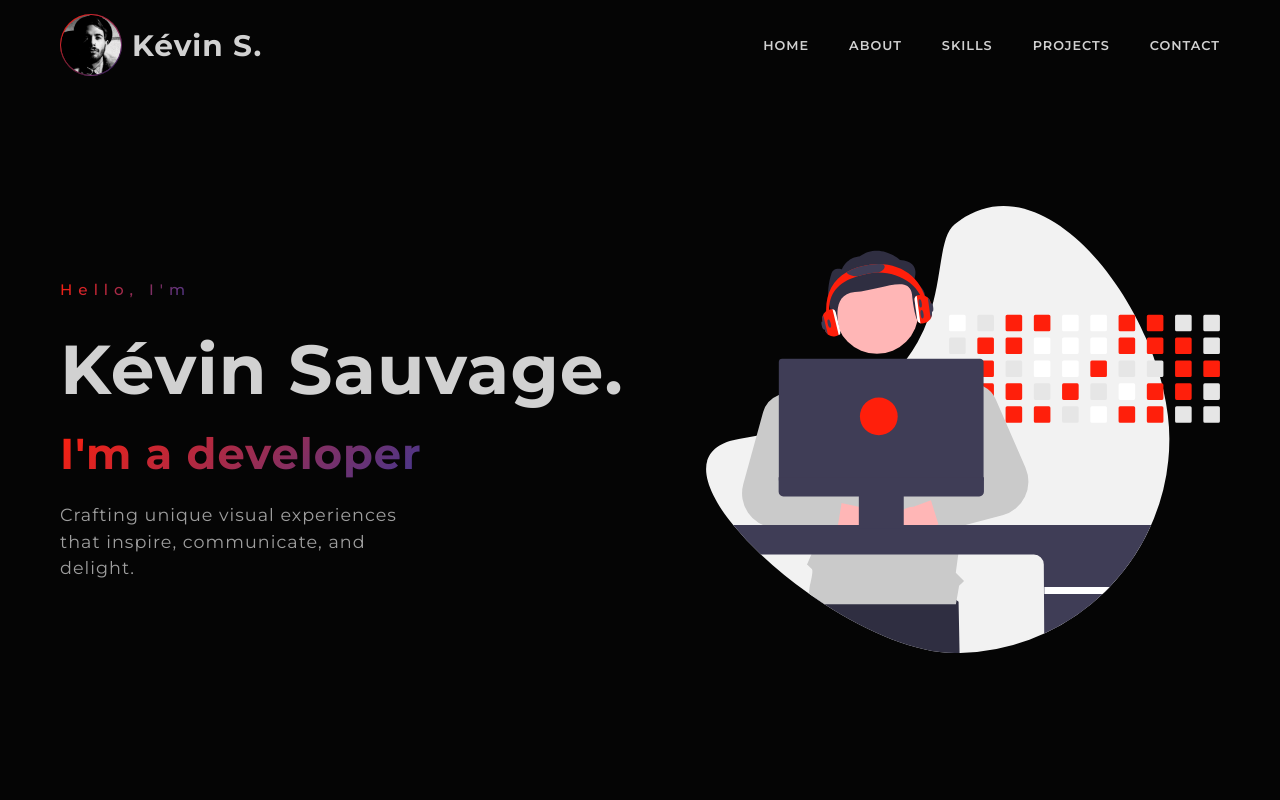
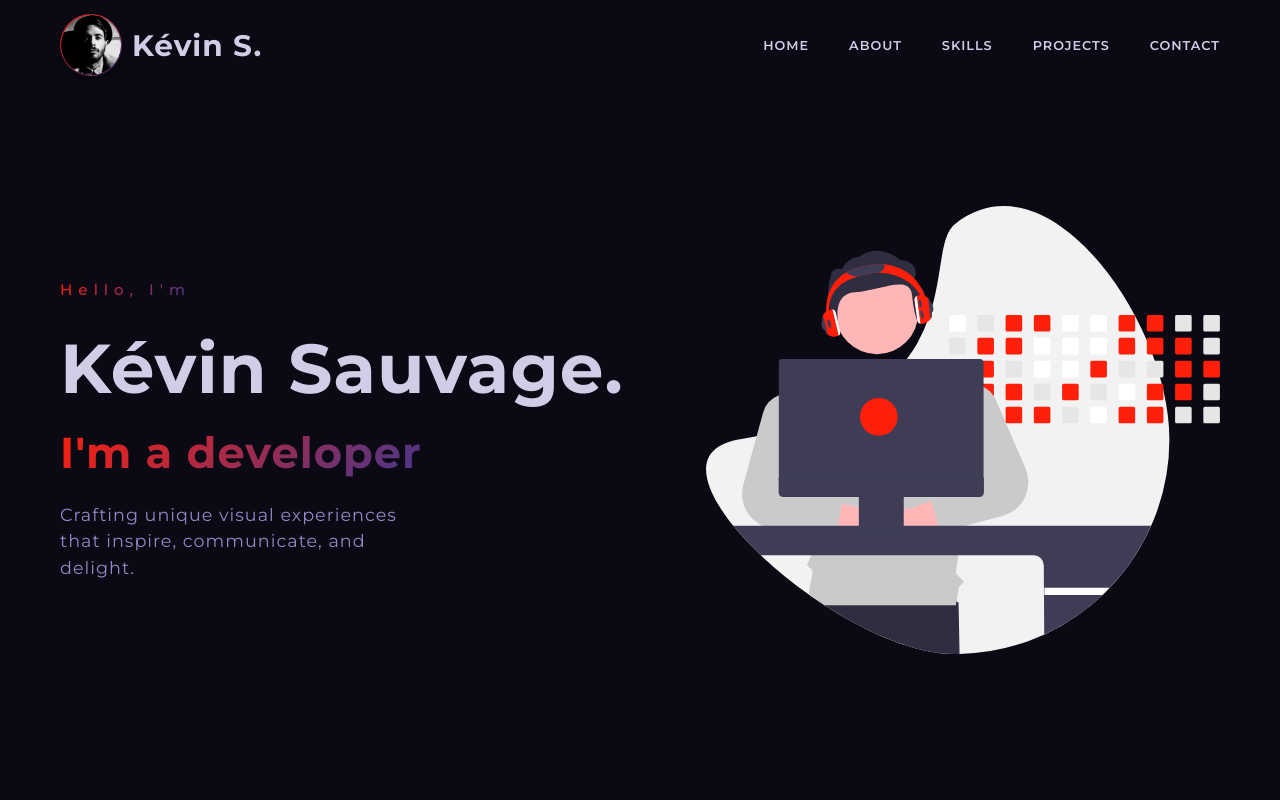
Before and after one commit to kevinsauvage/next-portfolio, a Next.js app: page / in a window 1280 px wide. Shown: the top 800 px of the page. Built offline with nearby package versions, Linux system fonts and the light colour scheme.

Commit message:
update colors

```diff
--- a/src/component/Banner/Banner.jsx
+++ b/src/component/Banner/Banner.jsx
@@ -2,24 +2,20 @@
 import Image from 'next/image';
 
 import portrait from '../../images/banner.svg';
-import SlideUpAndFadeIn from '../SlideUpAndFadeIn/SlideUpAndFadeIn';
 
 import styles from './Banner.module.scss';
 
 const Banner = () => (
   <section className={styles.Banner}>
     <main className={styles.main}>
-      <SlideUpAndFadeIn>
       <small>Hello, I'm</small>
       <h1>Kévin Sauvage.</h1>
       <h2> I'm a developer</h2>
       <p className={styles.subtitle}>
         Crafting unique visual experiences that inspire, communicate, and delight.
       </p>
-      </SlideUpAndFadeIn>
     </main>
     <aside className={styles.aside}>
-      <SlideUpAndFadeIn>
       <Image
         width="851"
         height="741"
@@ -28,7 +24,6 @@ const Banner = () => (
         alt="illustration"
         priority
       />
-      </SlideUpAndFadeIn>
     </aside>
   </section>
 );
--- a/src/component/Button/Button.module.scss
+++ b/src/component/Button/Button.module.scss
@@ -7,6 +7,8 @@
   border: none;
   border-radius: $radius_2;
   background-color: transparent;
+  box-shadow: $shadow_1;
+
   cursor: pointer;
   font-weight: 500;
   @include font-size(1rem, 1rem);
@@ -19,10 +21,10 @@
   }
 
   &.default {
+    border: 1px solid var(--secondary);
     background-color: var(--primary);
     background-image: $gradient_1;
     color: whitesmoke;
-
     svg {
       color: whitesmoke;
     }
--- a/src/component/Contact/Contact.module.scss
+++ b/src/component/Contact/Contact.module.scss
@@ -16,8 +16,9 @@
     flex-direction: column;
     border: 1px solid var(--surface-700);
     border-radius: $radius_1;
+    background-color: var(--surface-800);
+    box-shadow: $shadow_2;
     @include padding;
-    background-color: var(--surface-800);
 
     .row {
       display: grid;
@@ -56,7 +57,7 @@
       border-radius: $radius_2;
       margin-bottom: 1rem;
       background: var(--surface-700);
-      box-shadow: $shadow_2;
+      box-shadow: $shadow_1;
       color: var(--on-surface-100);
       @include font-size(0.9rem, 1rem);
 
@@ -80,7 +81,7 @@
       border-radius: $radius_2;
       margin-bottom: 1rem;
       background: var(--surface-700);
-      box-shadow: $shadow_2;
+      box-shadow: $shadow_1;
       color: var(--on-surface-100);
       resize: none;
       @include font-size(0.9rem, 1rem);
--- a/src/component/GradientBorder/GradientBorder.module.scss
+++ b/src/component/GradientBorder/GradientBorder.module.scss
@@ -7,4 +7,5 @@
   justify-content: center;
   padding: 1px;
   background-image: $gradient_1;
+  box-shadow: $shadow_1;
 }
--- a/src/component/Header/Header.module.scss
+++ b/src/component/Header/Header.module.scss
@@ -17,9 +17,10 @@
   top: 0;
   right: 0;
   left: 0;
-  animation: fadeIn 1s ease-in forwards;
+  animation: fadeIn 0.4s cubic-bezier(0.25, 0.46, 0.45, 0.94) both;
   box-shadow: $shadow_2;
-  opacity: 0.7;
+  opacity: 0;
+  transform: translateY(-100px);
 }
 
 .container {
@@ -40,12 +41,12 @@
 
 @keyframes fadeIn {
   0% {
-    top: -100px;
     opacity: 0;
+    transform: translateY(-100px);
   }
 
   100% {
-    top: 0px;
     opacity: 1;
+    transform: translateY(0px);
   }
 }
--- a/styles/animation.scss
+++ b/styles/animation.scss
@@ -1,21 +1,22 @@
 @mixin slideUpAndFadeIn {
   opacity: 0;
-  transform: translateY(40px) scale(0.95);
+  transform: translateY(300px);
+  will-change: transform, opacity;
 
   &--onScreen {
-    animation: slideUpAndFadeIn 0.3s ease-in-out forwards;
+    animation: slideUpAndFadeIn 1s cubic-bezier(0.075, 0.82, 0.165, 1) both;
   }
 }
 
 @keyframes slideUpAndFadeIn {
   0% {
     opacity: 0;
-    transform: translateY(40px) scale(0.95);
+    transform: translateY(300px);
   }
 
   100% {
     opacity: 1;
-    transform: translateY(0px) scale(1);
+    transform: translateY(0px);
   }
 }
 
--- a/styles/theme.scss
+++ b/styles/theme.scss
@@ -1,4 +1,5 @@
-$surface: #383838;
+$surface: #322a58;
+$surface-light: #c0c0c0;
 
 $colors-dark: (
   primary: #ff1f0b,
@@ -17,6 +18,25 @@ $colors-dark: (
   on-surface-300: lighten($surface, 40%),
   on-surface-400: lighten($surface, 30%),
   on-surface-500: lighten($surface, 20%),
+);
+
+$colors-light: (
+  primary: #ff1f0b,
+  secondary: #42378f,
+  surface-100: darken($surface-light, 20%),
+  surface-200: darken($surface-light, 15%),
+  surface-300: darken($surface-light, 10%),
+  surface-400: darken($surface-light, 5%),
+  surface-500: $surface-light,
+  surface-600: lighten($surface-light, 5%),
+  surface-700: lighten($surface-light, 10%),
+  surface-800: lighten($surface-light, 15%),
+  surface-900: lighten($surface-light, 20%),
+  on-surface-100: darken($surface-light, 60%),
+  on-surface-200: darken($surface-light, 50%),
+  on-surface-300: darken($surface-light, 40%),
+  on-surface-400: darken($surface-light, 30%),
+  on-surface-500: darken($surface-light, 20%),
 );
 
 @function hex-to-rgb($hex) {
@@ -44,3 +64,7 @@ $colors-dark: (
 html {
   @include generate-colors($colors-dark);
 }
+
+.theme-light {
+  @include generate-colors($colors-light);
+}
--- a/styles/variables.scss
+++ b/styles/variables.scss
@@ -1,4 +1,4 @@
-$shadow_1: rgba(0, 0, 0, 0.35) 0px 5px 15px;
+$shadow_1: rgba(0, 0, 0, 0.35) 0px 5px 10px;
 $shadow_2: rgba(0, 0, 0, 0.19) 0px 10px 20px, rgba(0, 0, 0, 0.23) 0px 6px 6px;
 $radius_1: 20px;
 $radius_2: 8px;
```
Also changed, not shown: styles/responsive.scss (+6 -6 lines). Lines whose indentation alone changed are shown as unchanged.
